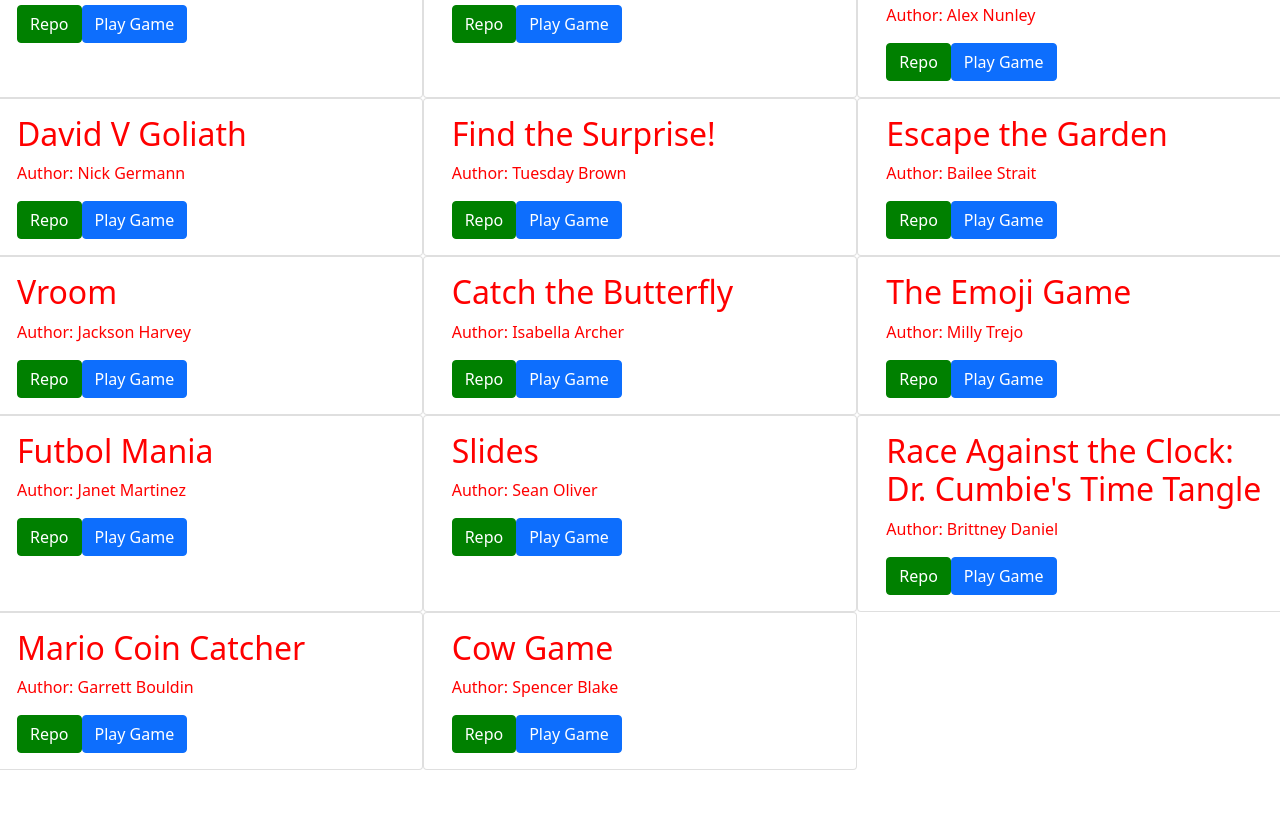
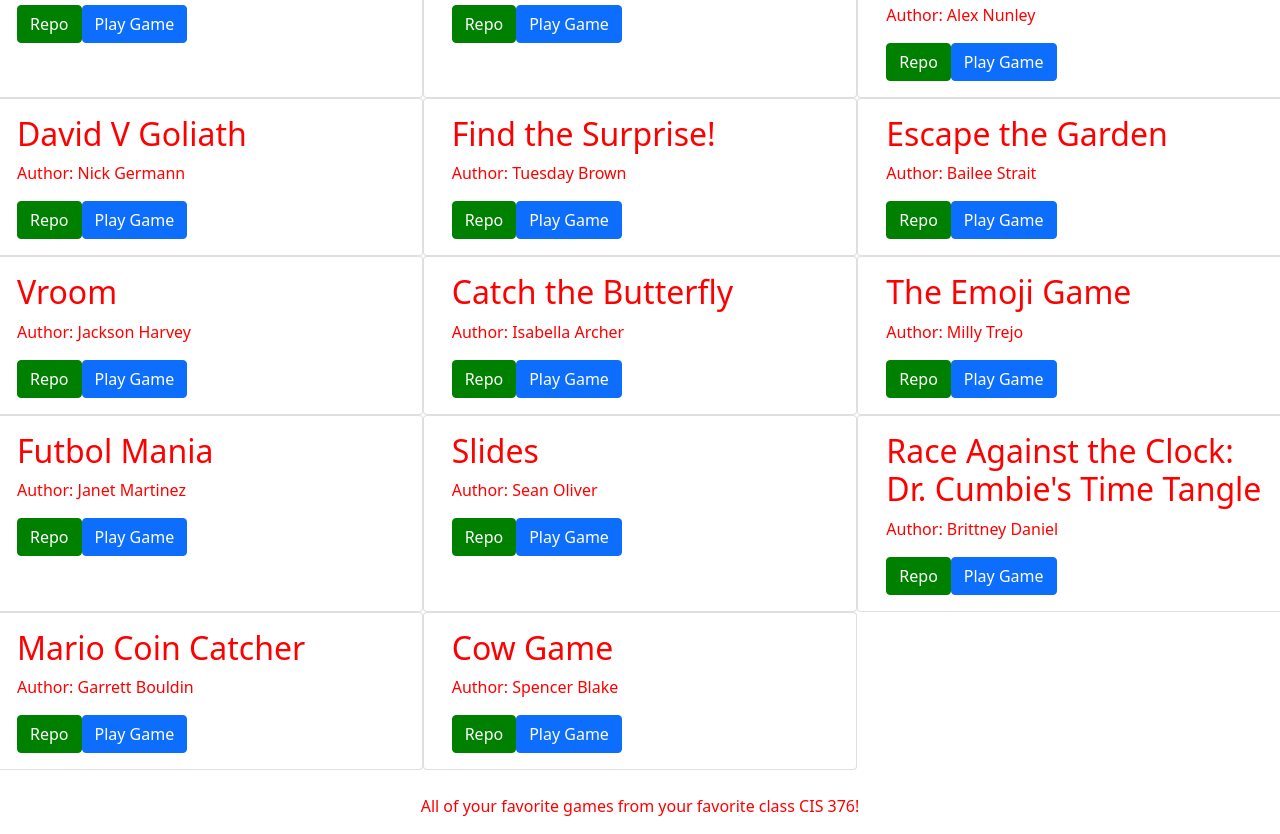
Before and after one commit to MLSMason6/gcenter-freddie, a plain HTML site: page index.html in a window 1280 px wide. Shown: the part 711-1545 px from the top of the page. Before the commit the page ends 1481 px from the top, so only its background shows below. Drawn offline with nearby package versions, Linux system fonts and the light colour scheme.

Commit message:
Update index.html
added footer

```diff
--- a/index.html
+++ b/index.html
@@ -42,6 +42,9 @@
 
 <div id="game-container"></div>
 
+<footer class="text-center mt-4">
+  <p>All of your favorite games from your favorite class CIS 376!</p>
+</footer>
 
 <!-- partial -->
 <script src='https://cdnjs.cloudflare.com/ajax/libs/jquery/3.7.1/jquery.min.js'></script>
```
